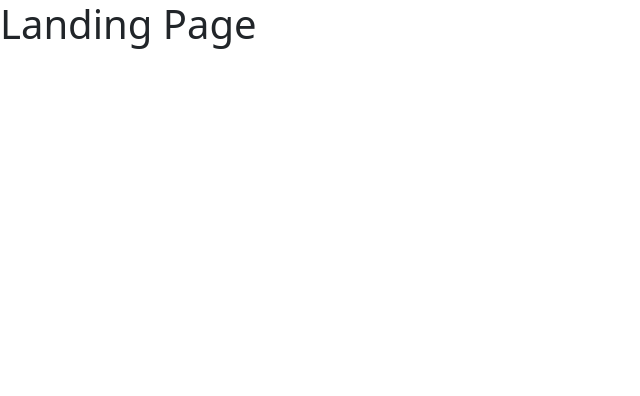
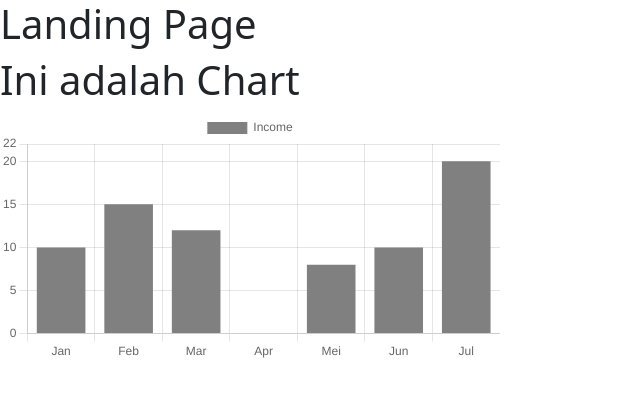
Before and after one commit to eotambunan/platinum-project, a Next.js app: page / in a window 1280 px wide. Shown: the top 396 px of the page, without its empty margins (0-640 px from the left). Built offline with nearby package versions, Linux system fonts and the light colour scheme.

Commit message:
add chart component

```diff
--- a/package.json
+++ b/package.json
@@ -10,9 +10,11 @@
   },
   "dependencies": {
     "bootstrap": "^5.3.2",
+    "chart.js": "^4.4.0",
     "next": "14.0.1",
     "react": "^18",
     "react-bootstrap": "^2.9.1",
+    "react-chartjs-2": "^5.2.0",
     "react-dom": "^18"
   }
 }
--- a/src/components/elements/Chart.js
+++ b/src/components/elements/Chart.js
@@ -0,0 +1,44 @@
+import { Line, Bar, Doughnut, Pie } from "react-chartjs-2";
+import { Chart as ChartJS, BarElement, LineElement, ArcElement, CategoryScale, LinearScale, PointElement, Tooltip, Legend } from "chart.js";
+
+ChartJS.register(BarElement, LineElement, ArcElement, CategoryScale, LinearScale, PointElement, Tooltip, Legend);
+
+const Chart = ({ type, labels, title, value, color }) => {
+    let colorRandom = ["#FFC0CB","#AED6F1","#98FB98","#FFD700","#B19CD9","#D3D3D3"]
+    const data = {
+        labels: labels,
+        datasets: [
+            {
+                label: title,
+                data: value,
+                backgroundColor: (type==="Line"||type==="Bar")?color :colorRandom,
+                borderColor: (type==="Line"||type==="Bar")?color :"white" ,
+                pointBorderColor: "black",
+                fill: true,
+                tension: 0.3,
+            },
+        ],
+    };
+    const options = {
+        plugin: {
+            legend: true,
+        },
+        scales: {
+            y: {
+                min: value.reduce((a,b)=>Math.min(a,b)),
+                max: Math.ceil(value.reduce((a,b)=>Math.max(a,b))*1.1),
+            },
+        },
+    };
+    return (
+        <>
+            <h1>Ini adalah Chart</h1>
+            {type === "Line" && <Line data={data} options={options}></Line>}
+            {type === "Bar" && <Bar data={data} options={options}></Bar>}
+            {type === "Doughnut" && <Doughnut data={data} options={options}></Doughnut>}
+            {type === "Pie" && <Pie data={data} options={options}></Pie>}
+        </>
+    );
+};
+
+export default Chart;
--- a/src/pages/index.js
+++ b/src/pages/index.js
@@ -1,9 +1,12 @@
-
+import Chart from "@/components/elements/Chart";
 
 export default function Home() {
     return (
         <>
-        <h1>Landing Page</h1>
+            <h1>Landing Page</h1>
+            <div style={{ width: "500px" }}>
+                <Chart type={"Bar"} labels={["Jan", "Feb", "Mar", "Apr", "Mei", "Jun", "Jul"]} title={"Income"} value={[10, 15, 12, 0, 8, 10, 20]} color={"grey"} />
+            </div>
         </>
     );
 }
```
Also changed, not shown: 1 other file (tests, documents, lock files or other folders).
